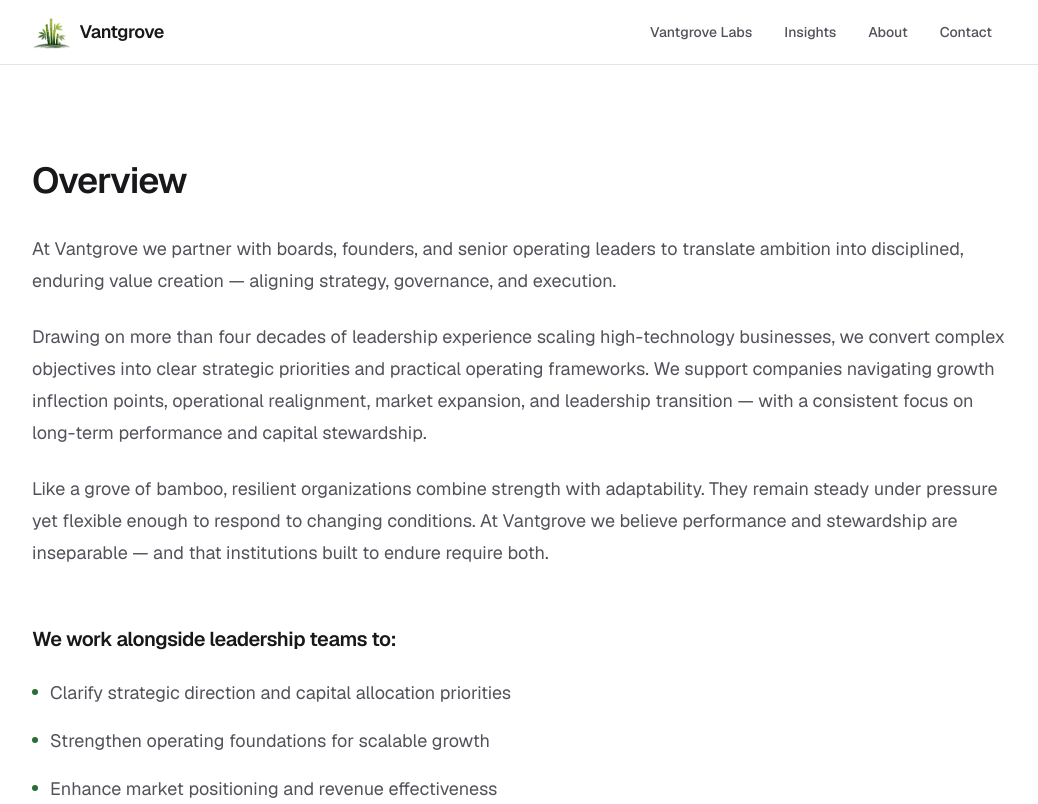
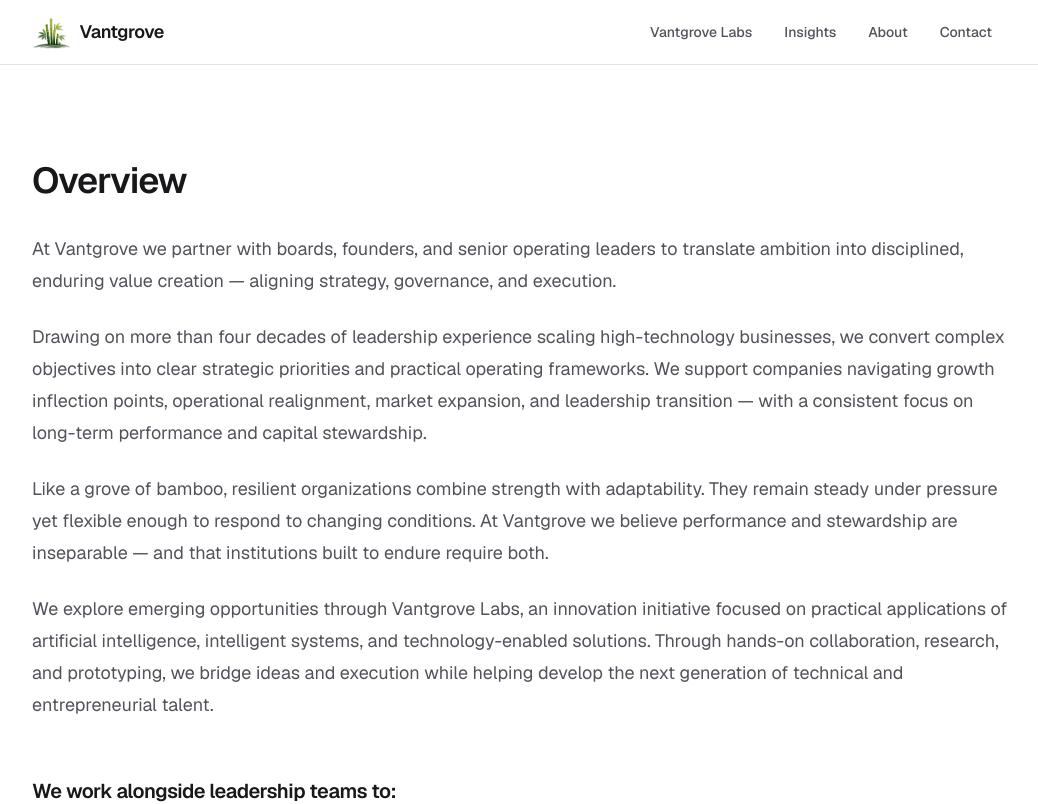
Before and after one commit to gngu44/vantgrove_web, a Next.js app: page /about in a window 1280 px wide. Shown: the top 804 px of the page, without its empty margins (120-1158 px from the left). Built offline with nearby package versions, Linux system fonts and the light colour scheme.

Commit message:
About page text update

```diff
--- a/app/about/page.tsx
+++ b/app/about/page.tsx
@@ -40,6 +40,14 @@
           and stewardship are inseparable — and that institutions built to
           endure require both.
         </p>
+        <p>
+        We explore emerging opportunities through Vantgrove Labs, an innovation
+        initiative focused on practical applications of artificial intelligence,
+        intelligent systems, and technology-enabled solutions. Through hands-on
+        collaboration, research, and prototyping, we bridge ideas and execution
+        while helping develop the next generation of technical and
+        entrepreneurial talent.
+        </p>
       </div>
 
       {/* "How we work" list with custom green dot markers instead of default
```
